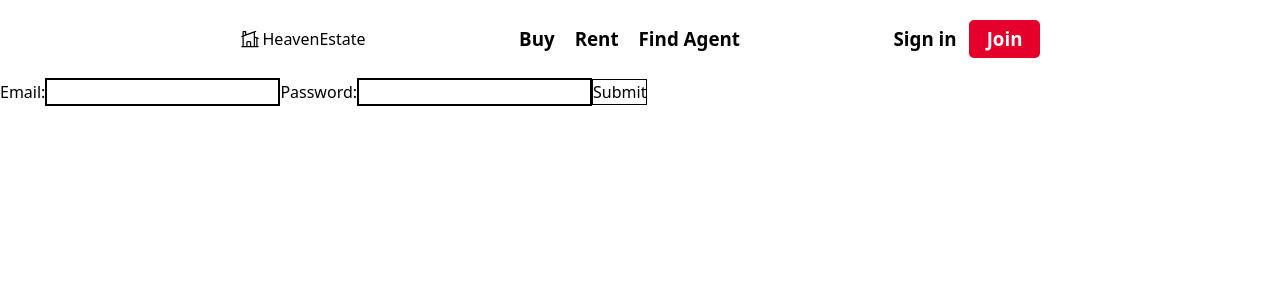
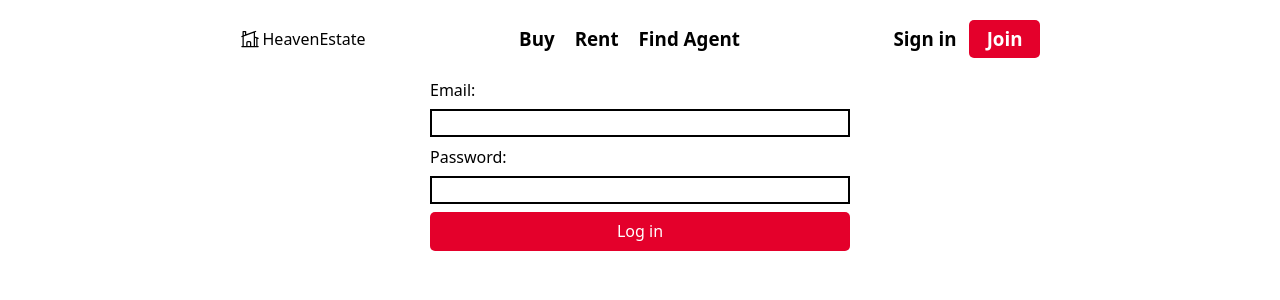
Before and after one commit to filipkomogorov/booking-app, a React (Vite) app in the folder client/: page /login in a window 1280 px wide. Shown: the top 300 px of the page. Built offline with nearby package versions, Linux system fonts and the light colour scheme.

Commit message:
setting up basic formik login and hooking to yup

```diff
--- a/client/src/pages/LoginPage.tsx
+++ b/client/src/pages/LoginPage.tsx
@@ -1,13 +1,20 @@
 import React from "react";
 import { loginSchema } from "../schemas/LoginValidation";
-import { useFormik } from "formik";
+import { useFormik, FormikHelpers } from "formik";
+import { Login as loginSchemaTypes } from "../schemas/LoginValidation";
 
-const onSubmit = () => {
-  console.log("submitted");
+const onSubmit = async (
+  values: loginSchemaTypes,
+  actions: FormikHelpers<loginSchemaTypes>
+) => {
+  console.log(values);
+  console.log(actions);
+  await new Promise((resolve)=>setTimeout(resolve, 1000))
+  actions.resetForm()
 };
 
 const LoginPage = () => {
-  const { values, errors, touched, handleChange, handleBlur, handleSubmit } =
+  const { values, errors, touched, handleChange, handleBlur, handleSubmit, isSubmitting } =
     useFormik({
       initialValues: {
         email: "",
@@ -17,10 +24,9 @@ const LoginPage = () => {
       onSubmit,
     });
 
-  console.log(errors);
   return (
     <div>
-      <form onSubmit={handleSubmit}>
+      <form onSubmit={handleSubmit} className='flex flex-col max-w-2xl mx-auto gap-3'>
         {/* TODO Create custom text component */}
         <label>Email:</label>
         <input
@@ -30,9 +36,12 @@ const LoginPage = () => {
           value={values.email}
           onBlur={handleBlur}
           className={`border border-2 ${
-            errors.email && touched.email ? "border-error" : ""}`}
+            errors.email && touched.email ? "border-error" : ""
+          }`}
         />
-        {errors.email && touched.email && <span className="text-error">{errors.email}</span>}
+        {errors.email && touched.email && (
+          <span className="text-error">{errors.email}</span>
+        )}
         <label>Password:</label>
         <input
           type="password"
@@ -44,10 +53,12 @@ const LoginPage = () => {
             errors.password && touched.password ? "border-error" : ""
           }`}
         />
-        {errors.password && touched.password && <span className="text-error">{errors.password}</span>}
-
-        <button type="submit" className="border">
-          Submit
+        {errors.password && touched.password && (
+          <span className="text-error">{errors.password}</span>
+        )}
+        {/* TODO replace the text inside with spinner when isSubmitting */}
+        <button disabled={isSubmitting} type="submit" className={`py-3 rounded-lg ${isSubmitting ? 'border bg-grey-300 text-black' : 'bg-cta text-white'}`}>
+          Log in
         </button>
       </form>
     </div>
```
